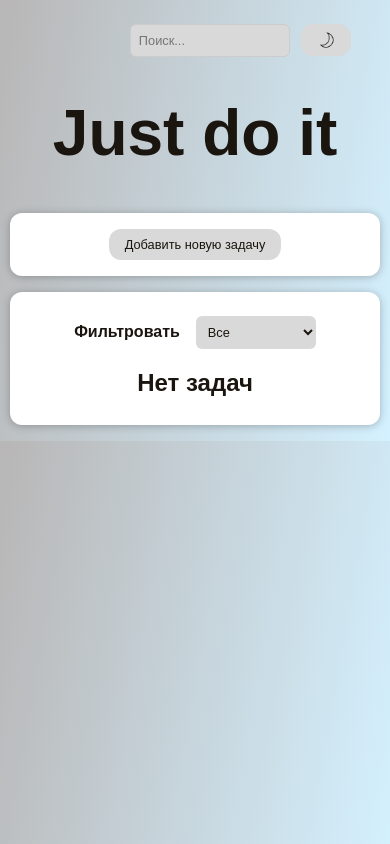
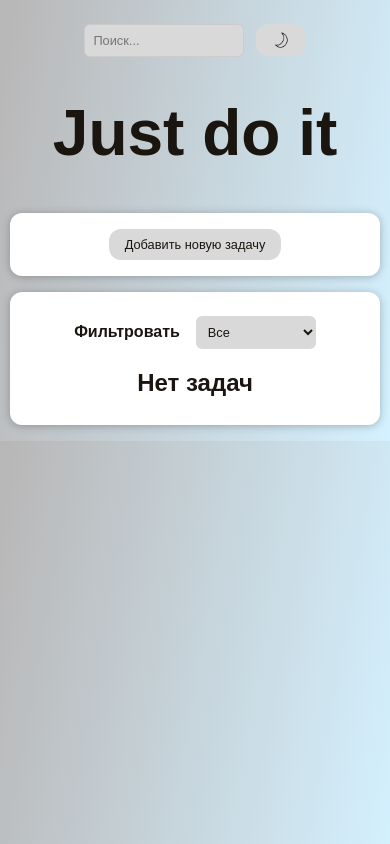
Before and after one commit to IgorLapuzo/Aston-todo, a React (Create React App) app: page / in a window 390 px wide. Built offline with nearby package versions, Linux system fonts and the light colour scheme.

Commit message:
fixed problem mobileView

```diff
--- a/src/components/Layout/Header.module.css
+++ b/src/components/Layout/Header.module.css
@@ -39,3 +39,10 @@
   max-width: 100%;
   background-color: var(--input-bg-color);
 }
+
+@media (max-width: 768px) {
+  .header {
+    justify-content: center;
+  }
+
+}
--- a/src/components/UI/ModalView.module.css
+++ b/src/components/UI/ModalView.module.css
@@ -84,6 +84,10 @@ input {
 }
 
 @media (max-width: 768px) {
+  .modal {
+    position: relative;
+    top: 20vh;
+  }
   .actions {
     flex-direction: column;
   }
```
Also changed, not shown: src/components/UI/ModalView.js (+12 -2 lines).
